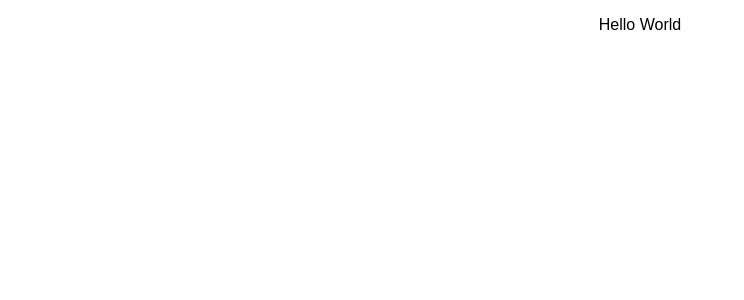
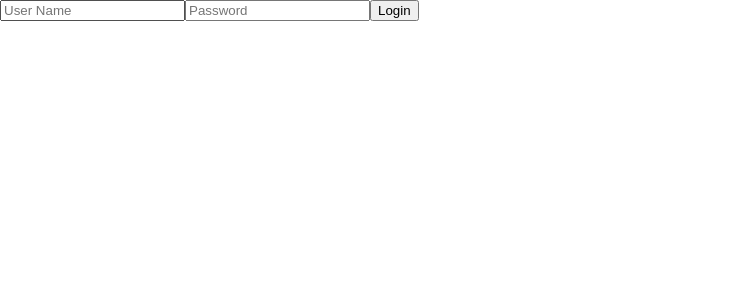
Before and after one commit to DjMikeLin/Restaurant-Picker-V2, a React (Create React App) app in the folder client/: page / in a window 1280 px wide. Shown: the top 300 px of the page, without its empty margins (0-744 px from the left). Built offline with nearby package versions, Linux system fonts and the light colour scheme.

Commit message:
Added Login and Homepage components

```diff
--- a/client/src/App.js
+++ b/client/src/App.js
@@ -1,12 +1,12 @@
 import React, { Component } from 'react';
-import './App.css';
+import HomePage from './components/HomePage';
 
 class App extends Component {
   render() {
     return (
-      <div className="App">
-        <p>Hello World</p>
-      </div>
+      <main>
+        <HomePage />
+      </main>
     );
   }
 }
--- /dev/null
+++ b/client/src/components/HomePage.js
@@ -0,0 +1,11 @@
+import React from 'react';
+import Login from './Login';
+
+class HomePage extends React.Component {
+    render(){
+        return(
+            <Login />
+        )
+    }
+}
+export default HomePage;
--- /dev/null
+++ b/client/src/components/Login.js
@@ -0,0 +1,14 @@
+import React from 'react';
+
+class Login extends React.Component {
+    render(){
+        return(
+            <form>
+                <input type="text" name="userName" placeholder="User Name" />
+                <input type="text" name="password" placeholder="Password" />
+                <button>Login</button>
+            </form>
+        )
+    }
+}
+export default Login;
```
